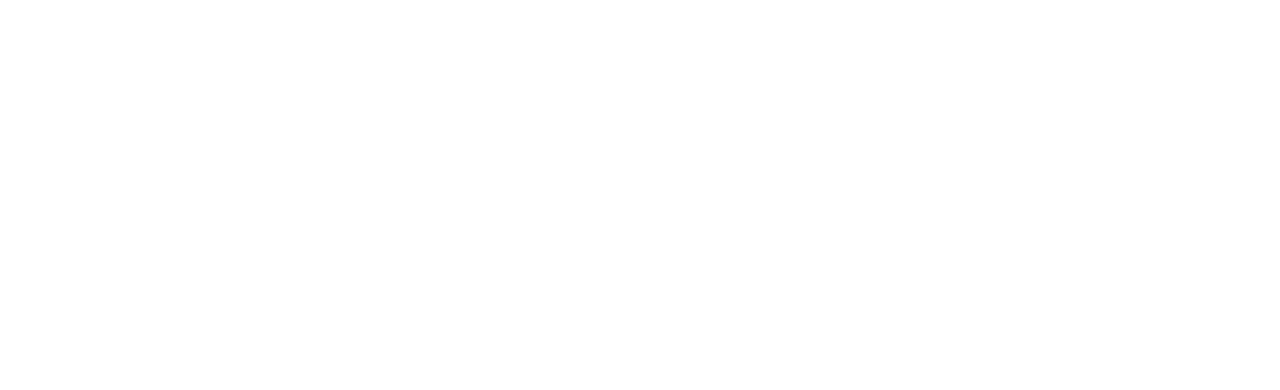
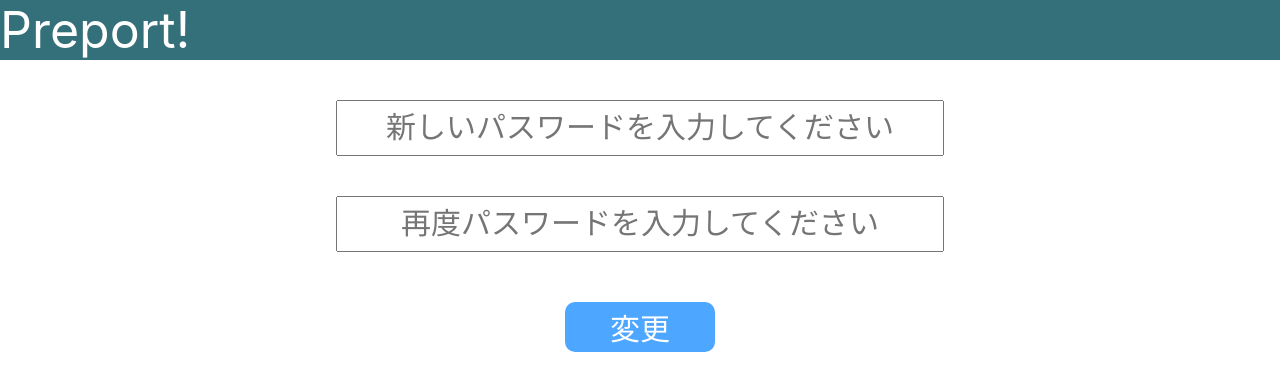
Before and after one commit to HICS-ppp/test2, a React (Create React App) app: page /passchange in a window 1280 px wide. Before the commit this address had no page. Shown: the top 390 px of the page. Built offline with nearby package versions, Linux system fonts and the light colour scheme.

Commit message:
11/25 米村

```diff
--- a/src/App.tsx
+++ b/src/App.tsx
@@ -11,6 +11,9 @@ import Passinquiry from "./passinquiry/passinquiry";
 import Gest from "./gest/gest";
 import Passinquirycom from "./passinquiry/passinquirycom";
 import Passinquiry_mail_send from "./passinquiry/passinquiry_mail_send";
+import Passchange from "./passinquiry/passchange";
+import Passchangecom from "./passinquiry/passchangecom";
+
 
 
 function App() {
@@ -28,6 +31,8 @@ function App() {
             <Route path={'/gest/'} element={<Gest/>}/>
             <Route path={'/passinquirycom/'} element={<Passinquirycom/>}/>
             <Route path={'/passinquiry_mail_send/'} element={<Passinquiry_mail_send/>}/>
+            <Route path={'/passchange/'} element={<Passchange/>}/>
+            <Route path={'/passchangecom/'} element={<Passchangecom/>}/>
 
 
           </Routes>
--- a/src/passinquiry/passchange.css
+++ b/src/passinquiry/passchange.css
@@ -0,0 +1,30 @@
+.newpass{
+    font-size: 30px;
+    width: 600px;
+    height: 50px;
+    text-align: center;
+}
+.newpass2{
+    font-size: 30px;
+    width: 600px;
+    height: 50px;
+    text-align: center;
+}
+.passdiv1{
+    text-align: center;
+    margin-top: 40px;
+}
+.passdiv2{
+    text-align: center;
+    margin-top: 50px;
+}
+
+.change{
+    width: 150px;
+    height: 50px;
+    font-size: 30px;
+    background-color: #4da6ff;
+    border-radius: 10px;
+    color: #FFFFFF;
+    border: none;
+}
--- a/src/passinquiry/passchange.tsx
+++ b/src/passinquiry/passchange.tsx
@@ -0,0 +1,73 @@
+
+import React, {useState, useEffect} from "react";
+import { createUserWithEmailAndPassword, onAuthStateChanged } from "firebase/auth";
+import { auth } from "../firebase.js";
+import {Navigate,Link} from "react-router-dom";
+import "./passchange.css";
+
+
+const Passchange = () => {
+
+    const [pass,setPass] = useState("");
+    const [pass2,setPass2] = useState("");
+
+const changePass1 = (e:any) => {
+    setPass(e.target.value);
+}
+    const changePass2 = (e:any) => {
+        setPass2(e.target.value);
+    }
+
+const passhi = () => {
+        if(pass!==pass2){
+            alert("パスワードが一致しません")
+        }else{
+            window.location.href = "/passchangecom"
+
+        }
+    }
+
+    return (
+        <>
+            {/* ↓ログインしていればマイページを表示 */}
+
+            <>
+                <header className="header1">
+
+                    <label className="logo">Preport!</label>
+                </header>
+
+
+                <form onSubmit = {passhi}>
+
+                <div className="passdiv1">
+
+
+                <input  required
+                    type="text"
+                       className="newpass"
+                       placeholder="新しいパスワードを入力してください"
+                       onChange={changePass1}
+                />
+</div>
+                <div className="passdiv1">
+                <input  required
+                    type="text"
+                       className="newpass2"
+                       placeholder="再度パスワードを入力してください"
+                       onChange={changePass2}/>
+                </div>
+
+
+                <div className="passdiv2">
+                    <button className="change">変更</button>
+                </div>
+
+                </form>
+
+            </>
+            </>
+
+    );
+};
+export default Passchange;
--- a/src/passinquiry/passchangecom.css
+++ b/src/passinquiry/passchangecom.css
@@ -0,0 +1,14 @@
+.log2{
+    width: 150px;
+    height: 50px;
+    font-size: 25px;
+    background-color: #4da6ff;
+    border-radius: 10px;
+    color: #FFFFFF;
+    border: none;
+    margin-top: 60px;
+}
+
+.log2div{
+    text-align: center;
+}
--- a/src/passinquiry/passchangecom.tsx
+++ b/src/passinquiry/passchangecom.tsx
@@ -0,0 +1,36 @@
+
+import React, {useState, useEffect} from "react";
+import { createUserWithEmailAndPassword, onAuthStateChanged } from "firebase/auth";
+import { auth } from "../firebase.js";
+import {Navigate,Link} from "react-router-dom";
+import "./passchangecom.css";
+
+
+const Passchangecom = () => {
+
+
+    return (
+        <>
+            {/* ↓ログインしていればマイページを表示 */}
+
+            <>
+
+
+                <header className="header1">
+
+                    <label className="logo">Preport!</label>
+                </header>
+
+                <h1>パスワードの変更が完了しました！</h1>
+
+
+<div className="log2div">
+    <Link to={`/login/`}><button className="log2">ログインへ</button></Link>
+
+</div>
+
+            </>
+        </>
+    );
+};
+export default Passchangecom;
--- a/src/signup/signup.tsx
+++ b/src/signup/signup.tsx
@@ -61,6 +61,7 @@ const Register = () => {
 
 
             <form onSubmit = {handleSubmit}>
+
                 <div className="sum">
                     <label　className="userinput">ユーザID</label>
                     <input
--- a/src/toppage/toppage.tsx
+++ b/src/toppage/toppage.tsx
@@ -12,7 +12,7 @@ const Toppage = () => {
 
         <h1 className="pre1">Preport</h1>
 
-            <Link to={`/login/`}><button className="log1">ログイン</button></Link>
+            <Link to={`/passchange/`}><button className="log1">ログイン</button></Link>
             </div>
 
         </>
```
